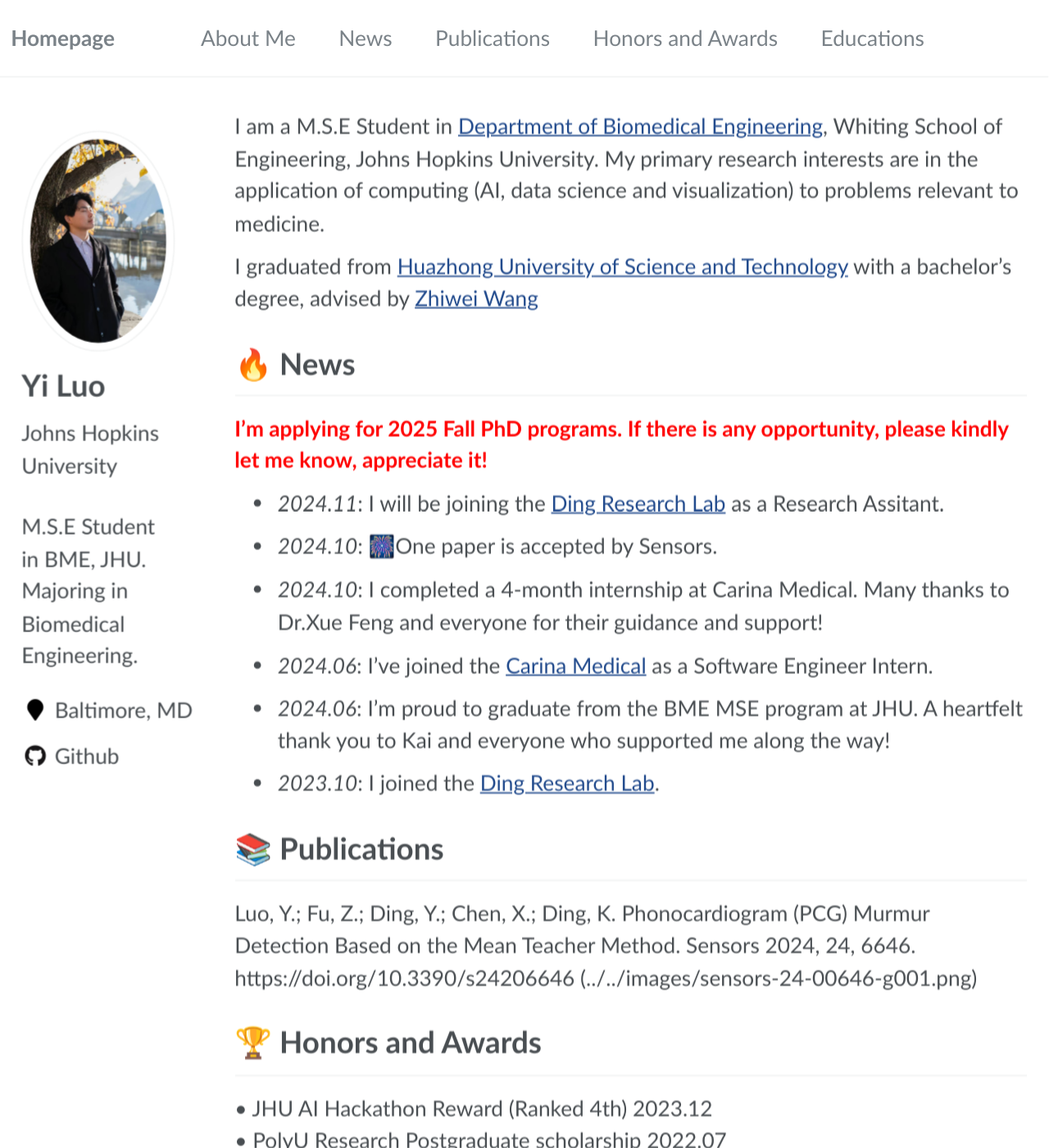
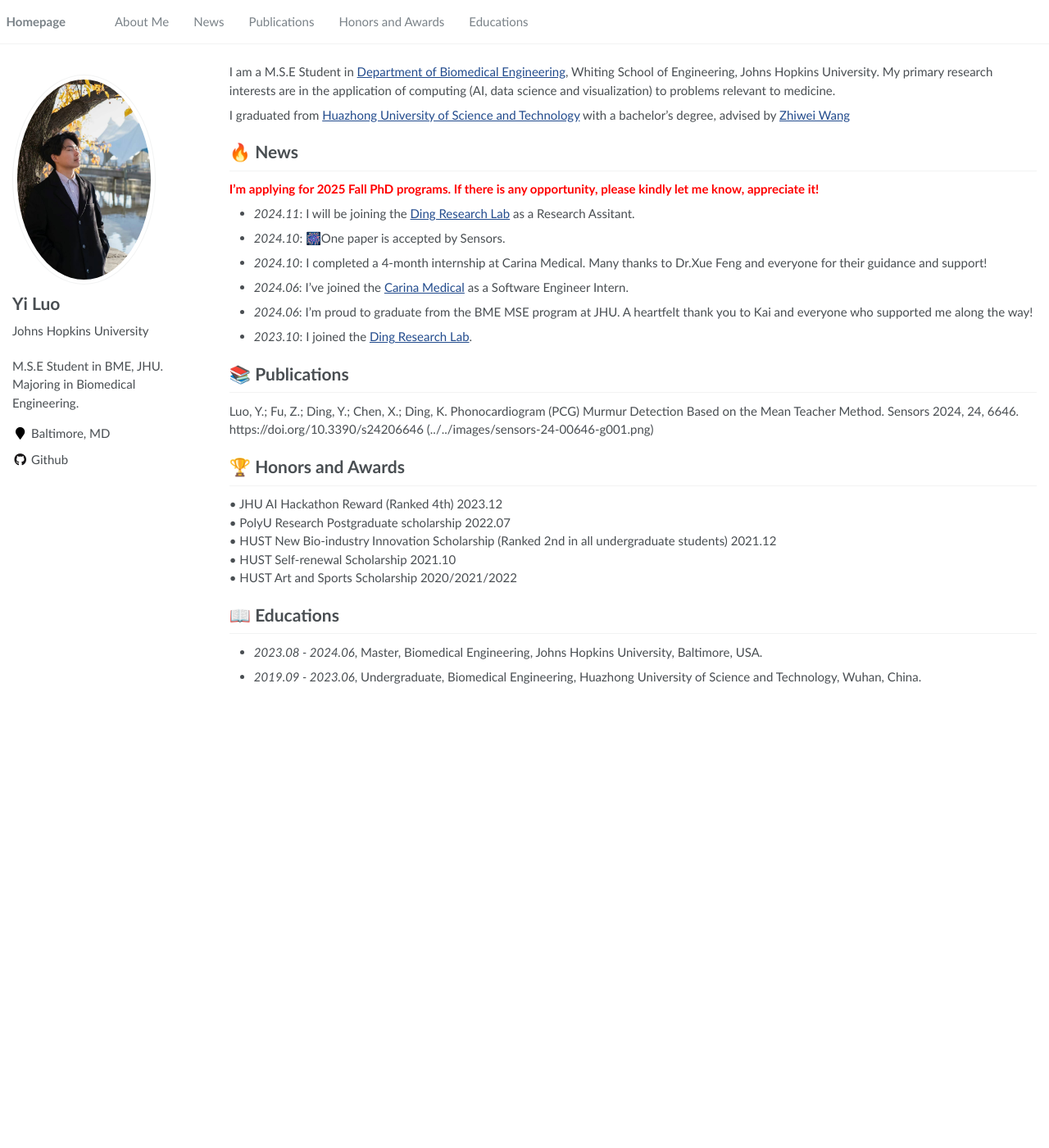
Before and after one commit to loyee1123/loyee1123.github.io, a Jekyll site: the page built from _pages/about.md, in a window 1280 px wide and 1400 px high. Shown: the whole window at 82% size. Built offline with Jekyll 4.4.1, drawn with Linux system fonts in a browser that asks for light colours.

Commit message:
main content

```diff
--- a/assets/css/main.scss
+++ b/assets/css/main.scss
@@ -39,13 +39,21 @@
 @import "vendor/font-awesome/brands";
 @import "vendor/magnific-popup/magnific-popup";
 @import "print";
-body {
+.main-content {
     transform: scale(1.75);
     transform-origin: top left;
-    overflow-x: hidden;
-    width: 57.14%;
+    width: auto; /* 不要设置固定宽度，避免内容被裁切 */
 }
 
+/* 导航栏固定不变 */
+nav {
+    position: fixed;
+    top: 0;
+    left: 0;
+    width: 100%; /* 确保导航栏在页面顶部全宽 */
+    z-index: 1000; /* 在其他内容上方 */
+    transform: none; /* 确保不受缩放影响 */
+}
 
 .paper-box {
     display: flex;
```
